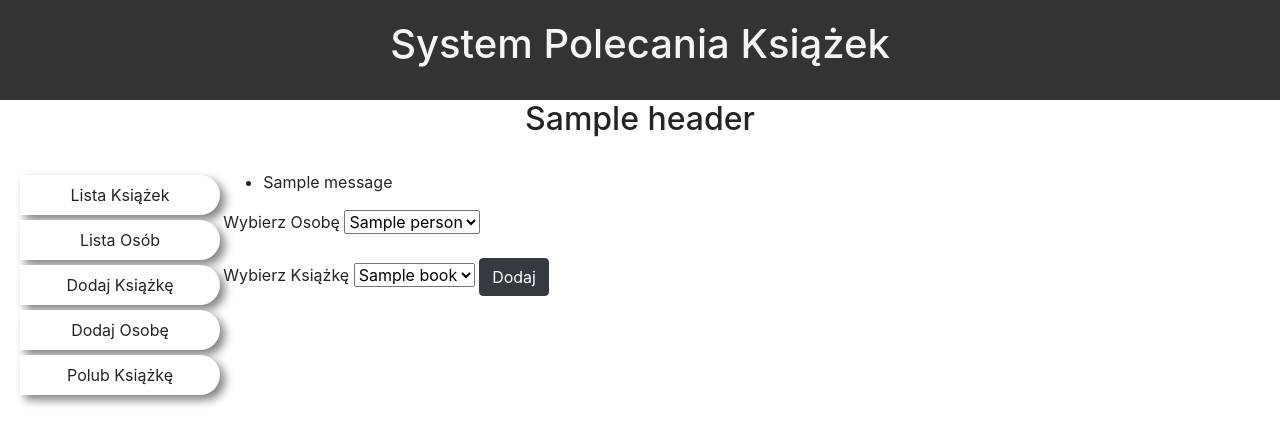
After one commit to m-orlewski/book-recommendations, a Flask app: template templates/like_book.html in a window 1280 px wide. The commit adds this page. Shown: the top 445 px of the page. Run offline with Flask 2, Linux system fonts and the light colour scheme; the template is opened without the code that fills it: most values are stand-ins (such as "Sample title", 1, 10 or a date in 2020); one stand-in notice (Sample message) is shown; some libraries are stand-ins or nearby versions.

Commit message:
add page for giving likes

```diff
--- a/app.py
+++ b/app.py
@@ -21,7 +21,7 @@ def home():
 @app.route("/listBooks", methods=['GET'])
 def list_books_get():
     header = "Lista Książek"
-    table_data = db.find_all_books()
+    table_data = sorted(db.find_all_books(), key=lambda x: x[0])
     return render_template('list_books.html', data=table_data, header=header)
 
 @app.route("/addBook", methods=['GET'])
@@ -59,6 +59,7 @@ def list_people_get():
         table_data.append([])
         table_data[-1].append(k)
         s = ''
+        v.sort()
         for book in v:
             s += book
             s += ', '
@@ -83,5 +84,26 @@ def add_person_post():
     flash('Osoba dodana do bazy.')
     return redirect(url_for('add_person_get'))
 
+@app.route("/likeBook", methods=['GET'])
+def like_book_get():
+    header = "Polub Książkę"
+    people = sorted(db.find_people())
+    books = sorted([x[0] for x in db.find_all_books()])
+
+    return render_template('like_book.html', people=people, books=books, header=header)
+
+@app.route("/likeBook", methods=['POST'])
+def like_book_post():
+
+    person = request.form.get('select-person')
+    book = request.form.get('select-book')
+
+
+    db.add_like(person, book)
+    flash('Dodano polubienie do bazy')
+    return redirect(url_for('like_book_get'))
+
+
+
 if __name__ == '__main__':
     app.run()
--- a/templates/base.html
+++ b/templates/base.html
@@ -41,6 +41,9 @@
             <div style="height:40px;width:100%;margin:5px">
                 <button class="btn rounded-btn" onclick="window.location.href='http://127.0.0.1:5000/addPerson';">Dodaj Osobę</a>
             </div>
+            <div style="height:40px;width:100%;margin:5px">
+                <button class="btn rounded-btn" onclick="window.location.href='http://127.0.0.1:5000/likeBook';">Polub Książkę</a>
+            </div>
         </div>
         </div>
         <div class="col-8" style="padding:20px">
--- /dev/null
+++ b/templates/like_book.html
@@ -0,0 +1,34 @@
+{% extends "base.html" %}
+{% block header %}
+    {{ header }}
+{% endblock %}
+{% block content %}
+
+{% with messages = get_flashed_messages() %}
+  {% if messages %}
+    <ul class=flashes>
+    {% for message in messages %}
+      <li>{{ message }}</li>
+    {% endfor %}
+    </ul>
+  {% endif %}
+{% endwith %}
+
+<form method="POST">
+    <div class="form-group">
+        <label for="select-person">Wybierz Osobę</label>
+        <select name="select-person" id="select-person" class="form-select">
+            {% for person in people %}
+                <option value="{{person}}">{{person}}</option>
+            {% endfor %}
+        </select>
+    </div>
+        <label for="select-book">Wybierz Książkę</label>
+        <select name="select-book" id="select-book" class="form-select">
+            {% for book in books %}
+                <option value="{{book}}">{{book}}</option>
+            {% endfor %}
+        </select>
+    <button type="submit" class="btn btn-dark">Dodaj</button>
+  </form>
+{% endblock %}
--- a/templates/list_people.html
+++ b/templates/list_people.html
@@ -16,7 +16,7 @@
 
     {% if data %}
         <table class="table table-bordered border-success" ><tr style="font-weight: bold; background-color:#ccffcc;">
-        <tr><td>Imię</td><td>Lubiane książki</td></tr>
+        <td>Imię</td><td>Lubiane książki</td></tr>
         {% for row in data %}
             <tr>
                 <td>{{row[0]}}</td>
```
Also changed, not shown: db.py (+23 -0 lines).
